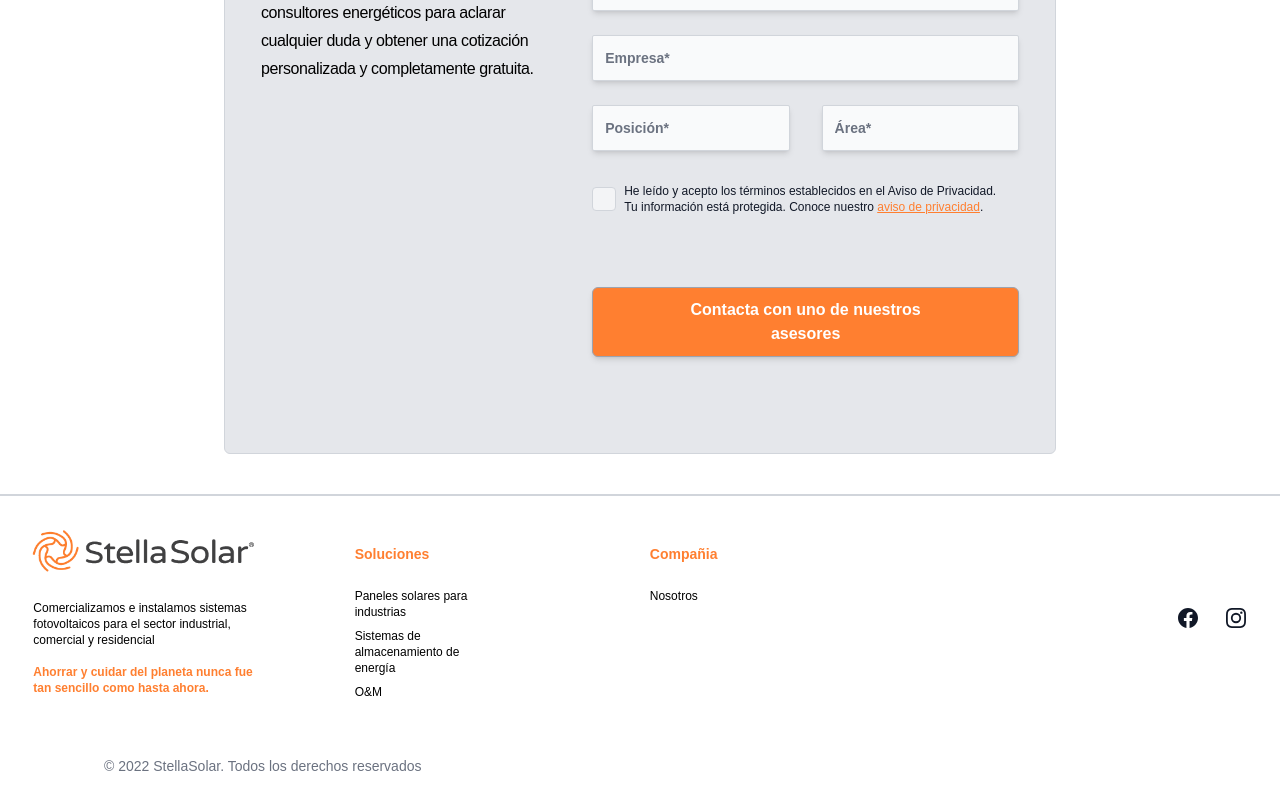
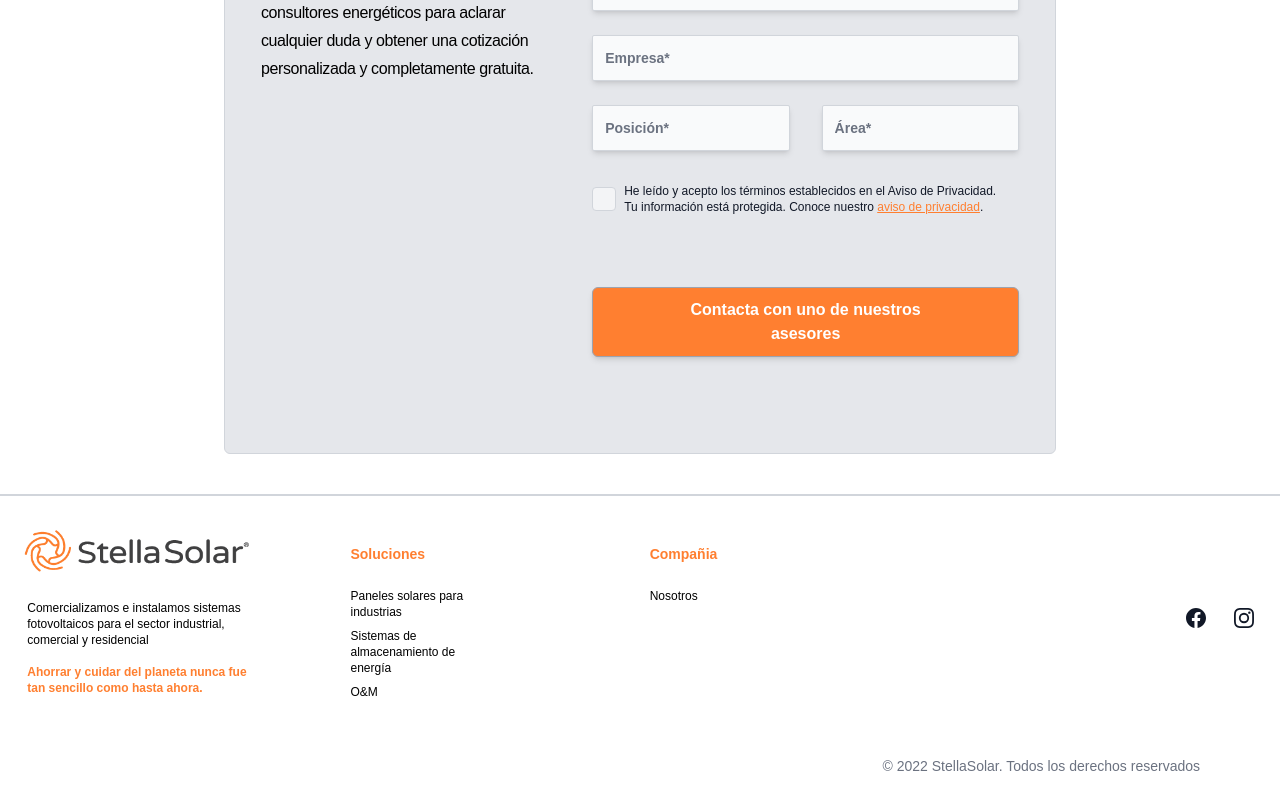
Before and after one commit to alexissahagun1/StellaSolar, a Next.js app: page /Soluciones in a window 1280 px wide. Shown: the part 8812-9612 px from the top of the page. Built offline with nearby package versions, Linux system fonts and the light colour scheme.

Commit message:
added contactanos fixed button

```diff
--- a/components/CarouselComponent.jsx
+++ b/components/CarouselComponent.jsx
@@ -6,7 +6,7 @@ import { Carousel } from 'react-responsive-carousel';
 const CarouselComponent = ({height}) => {
     return (
         <div className="flex flex-col items-center md:mt-[40px]  lg:mx-[200px] m-6  ">
-           <Carousel showThumbs={false} autoPlay interval={3000} infiniteLoop showStatus={false} showIndicators={true} >
+           <Carousel showThumbs={false} autoPlay interval={3000} infiniteLoop showStatus={false} showIndicators={true}>
                 {carouselImages && carouselImages.map((item) =>
                         <div key={item.id}>
                             <img src={item.image} alt="" className={`object-contain ${height} rounded-xl md:rounded-none lg:max-w-3xl max-w-sm `}/>
--- /dev/null
+++ b/components/FloatingButton.jsx
@@ -0,0 +1,26 @@
+import React from 'react'
+import Link from 'next/link'
+
+const FloatingButton = () => {
+    return (
+
+        <Link href="/Contacto">
+            <div className="flex justify-center md:justify-start">
+                <div className="fixed md:right-0 md:mr-4 md:bottom-[70px] bottom-0 flex z-10">
+
+                    <button type="button" style={{backgroundColor: "rgb(255, 127, 48)"}} className="text-white  font-medium rounded-lg md:text-lg px-40 md:px-5 py-2.5 text-center inline-flex items-center scale-100 md:hover:scale-125 hover:md:mr-8 ease-in duration-300">
+                        Contáctanos
+                        <svg aria-hidden="true" className="hidden md:block ml-2 -mr-1 w-5 h-5" fill="currentColor" viewBox="0 0 20 20" xmlns="http://www.w3.org/2000/svg"><path fillRule="evenodd" d="M10.293 3.293a1 1 0 011.414 0l6 6a1 1 0 010 1.414l-6 6a1 1 0 01-1.414-1.414L14.586 11H3a1 1 0 110-2h11.586l-4.293-4.293a1 1 0 010-1.414z" clipRule="evenodd"></path></svg>
+                    </button>
+
+                </div>
+
+            </div>
+        </Link>
+    )
+}
+
+
+
+
+export default FloatingButton
--- a/components/Footer.jsx
+++ b/components/Footer.jsx
@@ -10,7 +10,7 @@ const Footer = () => {
 
 
 <footer className="p-4 bg-white sm:p-6 dark:bg-gray-900 mt-10 border-t-2 border-gray-300">
-    <div className="md:flex  justify-center  mx-2 md:space-x-24  lg:items-center">
+    <div className="md:flex  justify-center 3xl:justify-start md:space-x-24  lg:items-center">
         <div className="flex flex-col mb-6 md:mb-0 space-y-4 md:items-center">
             <a href="https://stellasolar.mx" className="flex items-center">
             <div className="">
@@ -64,76 +64,14 @@ const Footer = () => {
             </a>
         </div>
     </div>
-    <div className="sm:flex md:items-center xl:mx-20 lg:mx-2 sm:justify-between mt-14 ">
+    <div className="sm:flex md:items-center xl:mx-14  3xl:mx-0 lg:mx-2 sm:justify-end mt-14 ">
         <span className="text-sm text-gray-500 sm:text-center dark:text-gray-400">© 2022 StellaSolar. Todos los derechos reservados
         </span>
 
     </div>
 </footer>
 
-{/*
-<footer className="p-4 bg-white sm:p-6  mt-16">
-    <div className="md:flex md:justify-start mx-56 space-x-32 items-center">
-        <div className="flex mb-6 md:mb-0 flex-col space-y-4">
-            <a href="https://flowbite.com/" className="flex items-center">
 
-                <div className="">
-                        <Image src={logo}
-                        width={235}
-                        height={55}
-                        />
-                    </div>
-            </a>
-            <div className="w-56 space-y-4">
-                <p className="text-xs font-medium">Comercializamos e instalamos sistemas fotovoltaicos para el sector industrial, comercial y residencial</p>
-                <p className="text-xs font-bold stella-orange">Ahorrar y cuidar del planeta nunca fue tan sencillo como hasta ahora.</p>
-            </div>
-        </div>
-        <div className="grid grid-cols-3 gap-10 sm:gap-6 sm:grid-cols-3">
-            <div>
-                <h2 className="mb-6 text-sm font-bold text-gray-900 stella-orange">Soluciones</h2>
-                <ul className="font-medium text-xs w-36 flex flex-col space-y-2">
-                    <li>
-                        <a href="https://flowbite.com/">Paneleres solares para industrias</a>
-                    </li>
-                    <li>
-                        <a href="https://tailwindcss.com/">Sistemas de almacenamiento de energía</a>
-                    </li>
-                    <li>
-                        <a href="https://tailwindcss.com/">O&M</a>
-                    </li>
-                </ul>
-            </div>
-            <div>
-                <h2 className="mb-6 text-sm font-bold text-gray-900 stella-orange">Industrias</h2>
-                <ul className="font-medium text-xs w-36 flex flex-col space-y-2">
-                    <li className="mb-4">
-                        <a href="https://github.com/themesberg/flowbite">Github</a>
-                    </li>
-                    <li>
-                        <a href="https://discord.gg/4eeurUVvTy">Discord</a>
-                    </li>
-                </ul>
-            </div>
-            <div>
-                <h2 className="mb-6 text-sm font-bold text-gray-900 stella-orange">Compañia</h2>
-                <ul className="font-medium text-xs w-36 flex flex-col space-y-2">
-                    <li className="mb-4">
-                        <a href="#">Privacy Policy</a>
-                    </li>
-                    <li>
-                        <a href="#">Terms &amp; Conditions</a>
-                    </li>
-                </ul>
-            </div>
-        </div>
-    </div>
-    <div className="sm:flex sm:items-center sm:justify-between mx-56 mt-16">
-        <span className="text-sm text-gray-500 sm:text-center dark:text-gray-400">© 2022 <a href="https://stellasolar.mx">StellaSolar</a>. Todos los derechos reservados.
-        </span>
-
-    </div>
-</footer> */}
 
 
         </div>
--- a/pages/_app.js
+++ b/pages/_app.js
@@ -1,10 +1,12 @@
 import '../styles/globals.css'
 import Navbar from '../components/Navbar'
+import FloatingButton from '../components/FloatingButton'
 
 function MyApp({ Component, pageProps }) {
   return (
   <>
   <Navbar/>
+  <FloatingButton/>
   <Component {...pageProps} />
   </>
   )
```
